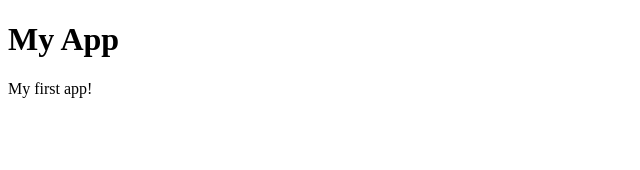
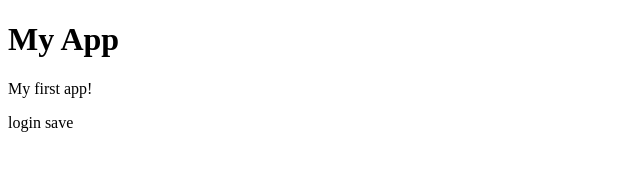
Before and after one commit to batrdos/my_sample_app, a plain HTML site: page index.html in a window 1280 px wide. Shown: the full height of the page, 0-640 px from the left. Drawn offline with Linux system fonts and the light colour scheme.

```diff
--- /dev/null
+++ b/dr1/app1.js
@@ -0,0 +1 @@
+console.log(123)
--- a/index.html
+++ b/index.html
@@ -6,6 +6,7 @@
 <body>
     <h1>My App</h1>
     <p>My first app!</p>
+    login save
 </body>
 
 </html>
```
Also changed, not shown: login.html (added, +1 -0 lines), log.txt (added).
